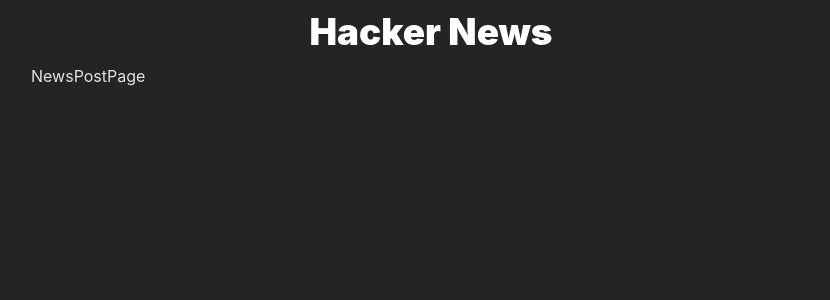
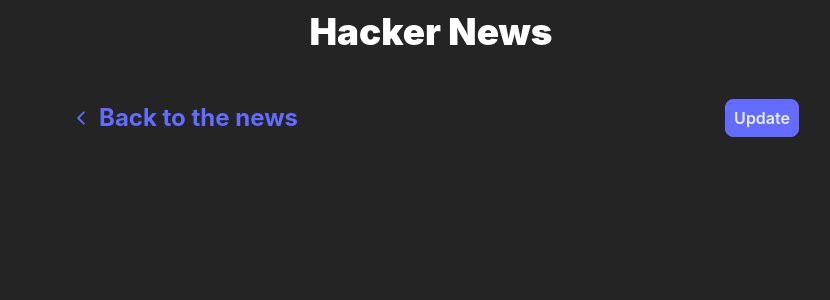
Before and after one commit to Paavveel/hacker-news, a React (Vite) app in the folder client/: page /news/0 in a window 1280 px wide. Shown: the top 300 px of the page, without its empty margins (209-1039 px from the left). Built offline with nearby package versions, Linux system fonts and the light colour scheme.

Commit message:
feat: add header in the NewsPostPage component

```diff
--- a/client/src/pages/NewsPostPage/NewsPostPage.module.css
+++ b/client/src/pages/NewsPostPage/NewsPostPage.module.css
@@ -0,0 +1,25 @@
+.container {
+  display: flex;
+  align-items: center;
+  justify-content: space-between;
+
+  padding: 2rem 2rem 0;
+}
+
+.comments {
+  padding: 2rem;
+}
+
+.label {
+  color: var(--primary);
+}
+
+@media screen and (max-width: 768px) {
+  .container {
+    padding: 1rem;
+  }
+
+  .comments {
+    padding: 1rem;
+  }
+}
--- a/client/src/pages/NewsPostPage/NewsPostPage.tsx
+++ b/client/src/pages/NewsPostPage/NewsPostPage.tsx
@@ -1,3 +1,33 @@
-export const NewsPostPage = () => {
-  return <div>NewsPostPage</div>;
+import cn from 'classnames';
+import { FC } from 'react';
+import { IoIosArrowBack } from 'react-icons/io';
+import { useHistory } from 'react-router-dom';
+import { Button, Typography } from '../../components';
+
+import styles from './NewsPostPage.module.css';
+
+export const NewsPostPage: FC = () => {
+  const history = useHistory();
+
+  return (
+    <>
+      <div className={cn(styles.container)}>
+        <Button appearance='ghost' onClick={() => history.goBack()}>
+          <IoIosArrowBack />
+          <Typography
+            color='special'
+            size='l'
+            weight='bold'
+            className={styles.label}
+          >
+            Back to the news
+          </Typography>
+        </Button>
+
+        <Button appearance='primary'>
+          <span>Update</span>
+        </Button>
+      </div>
+    </>
+  );
 };
```
